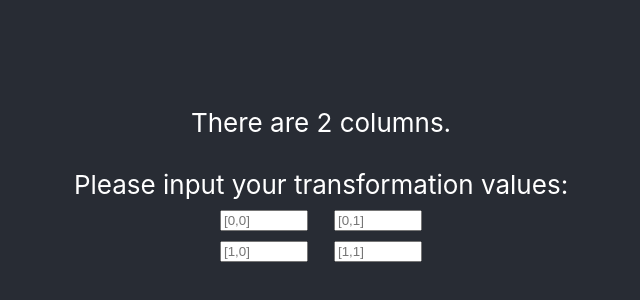
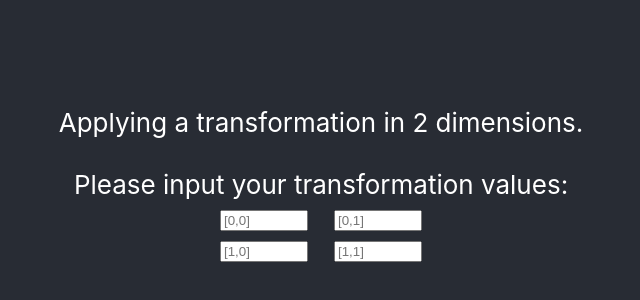
Before and after one commit to loganwong52/Brickhack_9_Linear_Visuals, a React (Create React App) app: page / in a window 1280 px wide. Shown: the part 200-500 px from the top of the page, without its empty margins (319-959 px from the left). Built offline with nearby package versions, Linux system fonts and the light colour scheme.

Commit message:
added some documentation

```diff
--- a/src/App.js
+++ b/src/App.js
@@ -15,7 +15,7 @@ function App() {
   const [r1c0, setR1C0] = useState(NaN)
   const [r1c1, setR1C1] = useState(NaN)
 
-  // mock animation occurs
+  // Simulate passing the 4 values to the GRID and Performs the animation
   const [startAnimation, setStartAnimation] = useState(false)
 
   const handleDimensions = (event) => {
@@ -54,14 +54,12 @@ function App() {
     return (
       <div className="App">
         <header className="App-header">
-          There are {colAmt} columns.
+          Applying a transformation in {colAmt} dimensions.
 
           <br />
           <br />
           Please input your transformation values:
           <InputBox setReadyToTransform={setReadyToTransform} r0c0={r0c0} setR0C0={setR0C0} r0c1={r0c1} setR0C1={setR0C1} r1c0={r1c0} setR1C0={setR1C0} r1c1={r1c1} setR1C1={setR1C1} />
-
-          {/* <InputBox setReadyToTransform={setReadyToTransform} /> */}
 
           <br />
           {
--- a/src/components/InputBox.js
+++ b/src/components/InputBox.js
@@ -2,28 +2,34 @@ import React from 'react'
 import { useState, useEffect } from "react"
 import SubmitInputBtn from './SubmitInputBtn'
 
-// For now, User Input is always assumed to be a 2x2 matrix.
-
+// For now, the User Input is always assumed to be a 2x2 transformation matrix.
 function InputBox({ setReadyToTransform, r0c0, setR0C0, r0c1, setR0C1, r1c0, setR1C0, r1c1, setR1C1 }) {
     const inputBoxSize = "80px"
-    const [disableSubmitBtn, setDisableSubmitBtn] = useState(true)
+    const [showSubmitBtn, setShowSubmitBtn] = useState(true)
 
+    /**
+     * Listens for ALL 4 inputs in the 2x2 transformation matrix.
+     * When they're all NOT NaN, then the Submit Button will appear.
+     */
     useEffect(() => {
         if (isNaN(r0c0) || isNaN(r0c1) || isNaN(r1c0) || isNaN(r1c1)) {
-            setDisableSubmitBtn(true)
+            setShowSubmitBtn(true)
         } else {
-            setDisableSubmitBtn(false)
+            setShowSubmitBtn(false)
         }
 
     }, [r0c0, r0c1, r1c0, r1c1])
 
 
+    /**
+     * Gets the user input, which is initially a string.
+     * Converts it in to a number and checks if it's a valid number.
+     * If invalid, it's NaN.
+     * @param {*} event
+     * @returns
+     */
     const helper = (event) => {
-        // console.log("event: ", event.target.value, "   eventType: ", typeof event.target.value)
-        // console.log("Length: ", event.target.value.length)
         let input = Number(event.target.value)
-        // console.log("INPUT: ", input, "   TYPE: ", typeof input)
-
         if (event.target.value.length === 0) {
             input = NaN
         }
@@ -31,21 +37,38 @@ function InputBox({ setReadyToTransform, r0c0, setR0C0, r0c1, setR0C1, r1c0, set
         return input
     }
 
+
+    /**
+     * Handles input for row 0, col 0
+     * @param {*} event
+     */
     const handleRow0Col0 = (event) => {
         let input = helper(event)
         setR0C0(input)
     }
 
+    /**
+     * Handles input for row 0, col 1
+     * @param {*} event
+     */
     const handleRow0Col1 = (event) => {
         let input = helper(event)
         setR0C1(input)
     }
 
+    /**
+     * Handles input for row 1, col 0
+     * @param {*} event
+     */
     const handleRow1Col0 = (event) => {
         let input = helper(event)
         setR1C0(input)
     }
 
+    /**
+     * Handles input for row 1, col 1
+     * @param {*} event
+     */
     const handleRow1Col1 = (event) => {
         let input = helper(event)
         setR1C1(input)
@@ -53,17 +76,6 @@ function InputBox({ setReadyToTransform, r0c0, setR0C0, r0c1, setR0C1, r1c0, set
 
     return (
         <div>
-            {/* <p>
-                {r0c0}
-                &emsp;
-                {r0c1}
-                <br />
-                {r1c0}
-                &emsp;
-                {r1c1}
-            </p> */}
-
-
             <span>
                 <label>
                     <input type="text" placeholder='[0,0]' style={{ width: inputBoxSize }} onChange={handleRow0Col0} />
@@ -73,7 +85,6 @@ function InputBox({ setReadyToTransform, r0c0, setR0C0, r0c1, setR0C1, r1c0, set
             <span>
                 <label>
                     {/* Row 0, Col 1: */}
-                    {/* <br /> */}
                     <input type="text" placeholder='[0,1]' style={{ width: inputBoxSize }} onChange={handleRow0Col1} />
                 </label>
             </span>
@@ -83,7 +94,6 @@ function InputBox({ setReadyToTransform, r0c0, setR0C0, r0c1, setR0C1, r1c0, set
             <span>
                 <label>
                     {/* Row 1, Col 0: */}
-                    {/* <br /> */}
                     <input type="text" placeholder='[1,0]' style={{ width: inputBoxSize }} onChange={handleRow1Col0} />
                 </label>
             </span>
@@ -91,14 +101,13 @@ function InputBox({ setReadyToTransform, r0c0, setR0C0, r0c1, setR0C1, r1c0, set
             <span>
                 <label>
                     {/* Row 1, Col 1: */}
-                    {/* <br /> */}
                     <input type="text" placeholder='[1,1]' style={{ width: inputBoxSize }} onChange={handleRow1Col1} />
                 </label>
             </span>
 
             <br />
             {
-                disableSubmitBtn
+                showSubmitBtn
                     ? setReadyToTransform(false)
                     : <SubmitInputBtn setReadyToTransform={setReadyToTransform} />
             }
--- a/src/components/SubmitInputBtn.js
+++ b/src/components/SubmitInputBtn.js
@@ -1,7 +1,10 @@
 import React from 'react'
 
+/**
+ * Takes the state readyToTransform from App.js
+ * and turns it true when this button clicked.
+ */
 function SubmitInputBtn({ setReadyToTransform }) {
-
 
     const handleSubmit = (event) => {
         setReadyToTransform(true)
```
